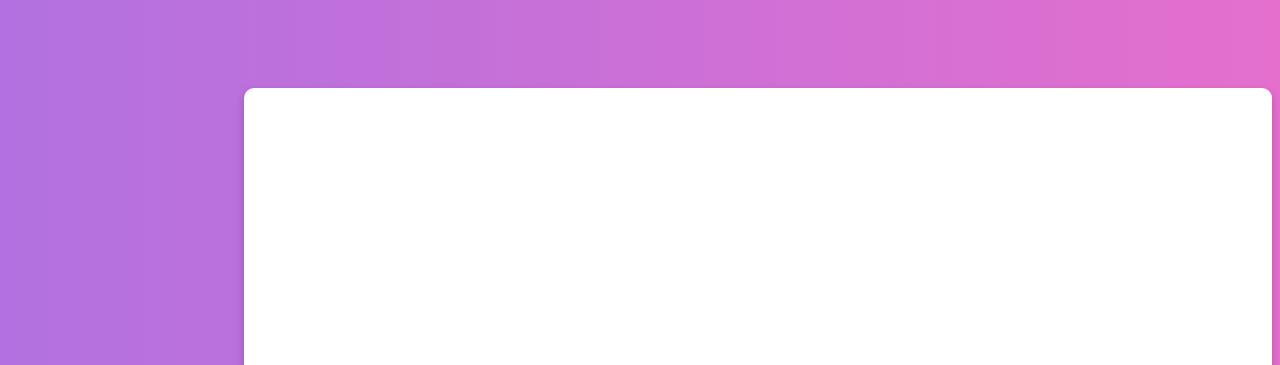
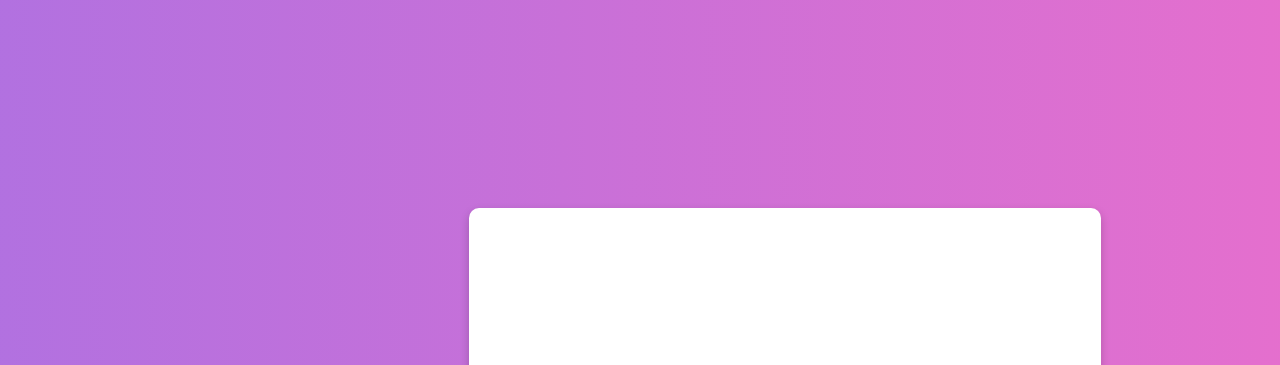
Before and after one commit to ekakurniawan52626-spec/chatbot-ai, a plain HTML site: page index.html in a window 1280 px wide. Shown: the top 365 px of the page. Drawn offline with Linux system fonts and the light colour scheme.

Commit message:
Update index.html

```diff
--- a/index.html
+++ b/index.html
@@ -25,8 +25,8 @@
   100% { background-position: 0% 50%; }
 }
     .chatbox {
-      width: 100%;
-      height: 80%;
+      width: 50%;
+      height: 50%;
       background: #fff;
       border-radius: 10px;
       display: flex;
```
